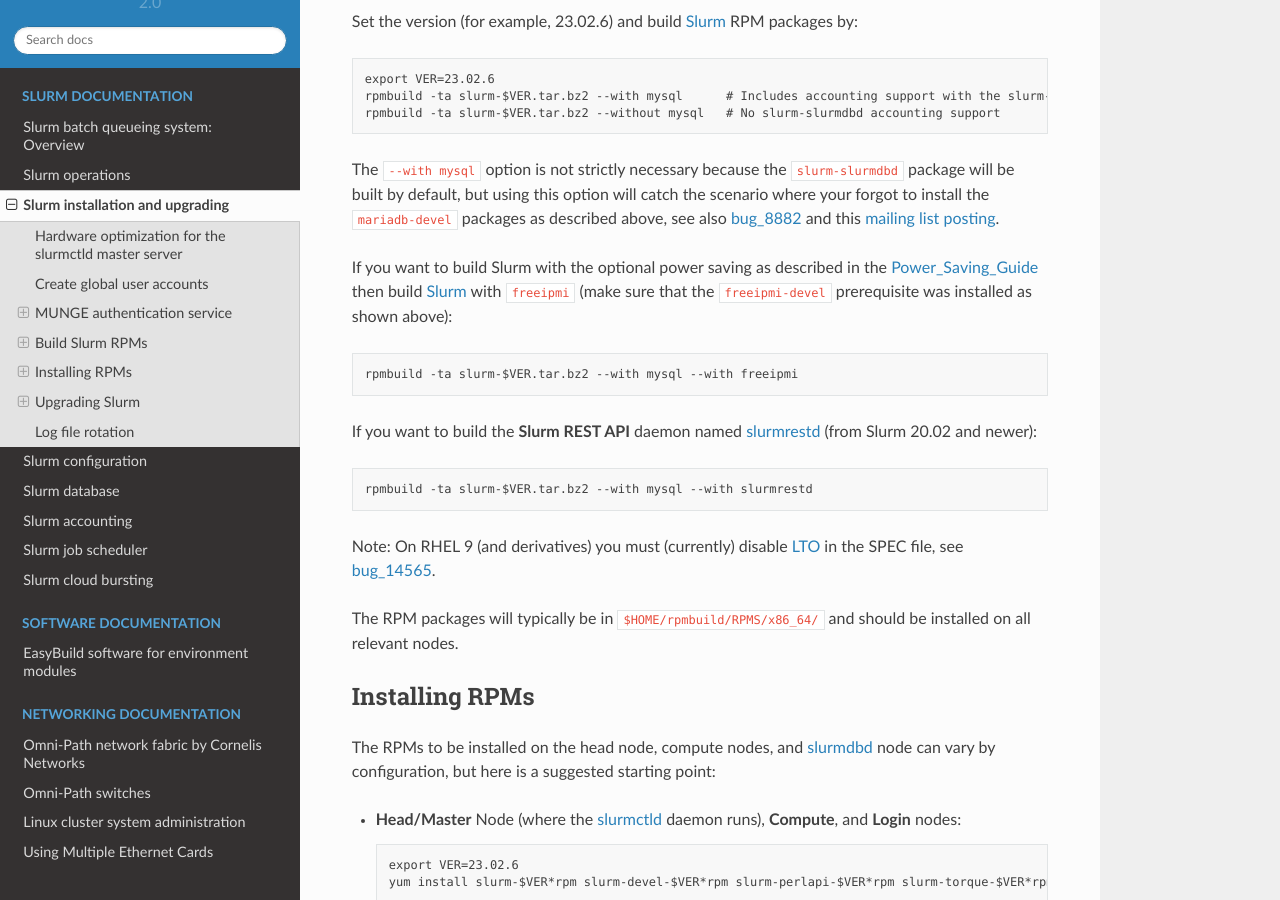
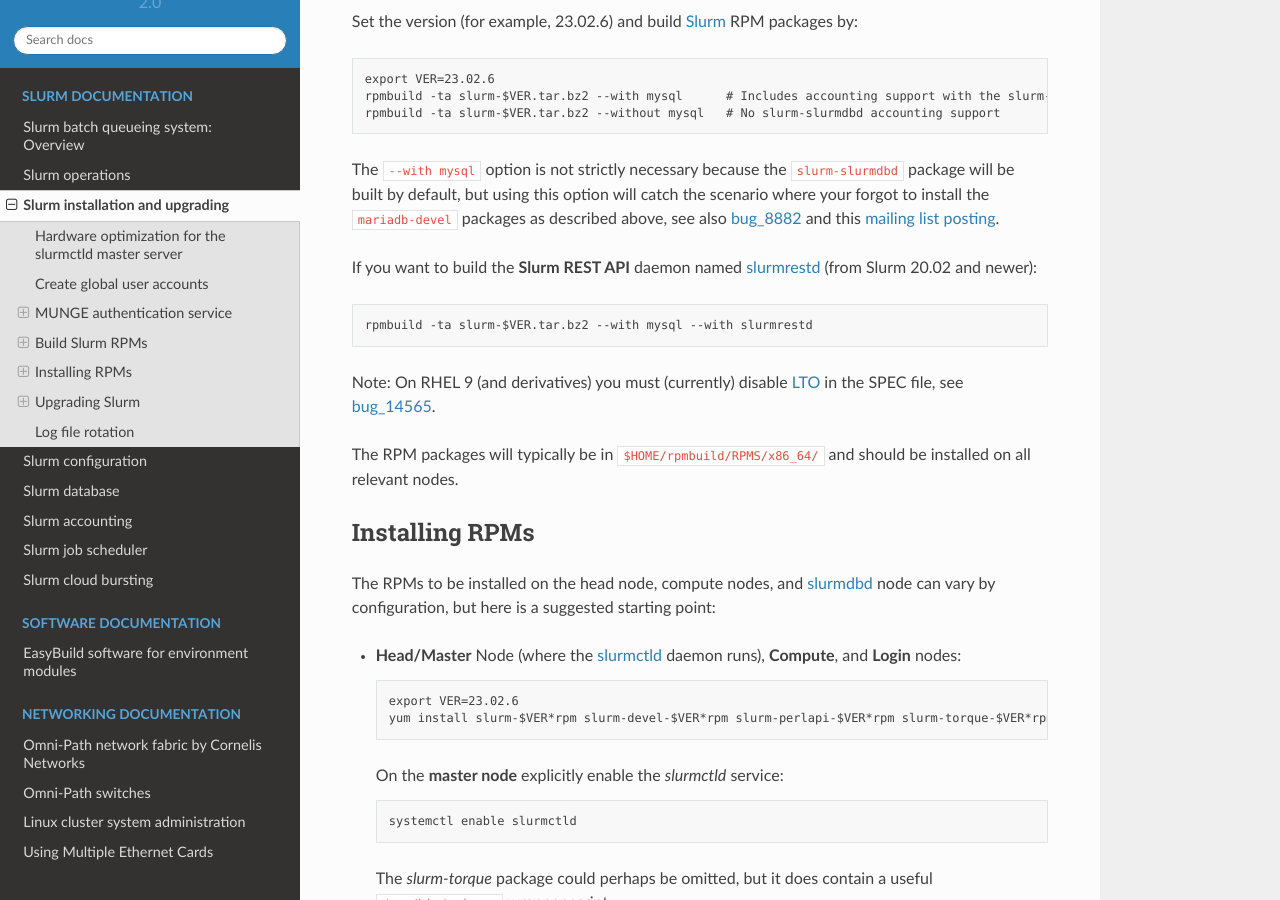
Before and after one commit to OleHolmNielsen/Niflheim_system, a Sphinx documentation site: the page built from docs/Slurm_installation.rst, in a window 1280 px wide and 900 px high, scrolled down 7512 px. Built offline with Sphinx 7.4.7 and the Read the Docs theme 2.0.0, drawn with Linux system fonts in a browser that asks for light colours.

Commit message:
Removed --with freeipmi

```diff
--- a/docs/Slurm_installation.rst
+++ b/docs/Slurm_installation.rst
@@ -316,11 +316,6 @@
 The ``--with mysql`` option is not strictly necessary because the ``slurm-slurmdbd`` package will be built by default,
 but using this option will catch the scenario where your forgot to install the ``mariadb-devel`` packages as described above, see also bug_8882_
 and this `mailing list posting <https://lists.schedmd.com/pipermail/slurm-users/2020-April/005245.html>`_.
-
-If you want to build Slurm with the optional power saving as described in the Power_Saving_Guide_ then build Slurm_ with ``freeipmi``
-(make sure that the ``freeipmi-devel`` prerequisite was installed as shown above)::
-
-  rpmbuild -ta slurm-$VER.tar.bz2 --with mysql --with freeipmi
 
 If you want to build the **Slurm REST API** daemon named slurmrestd_ (from Slurm 20.02 and newer)::
 
```
